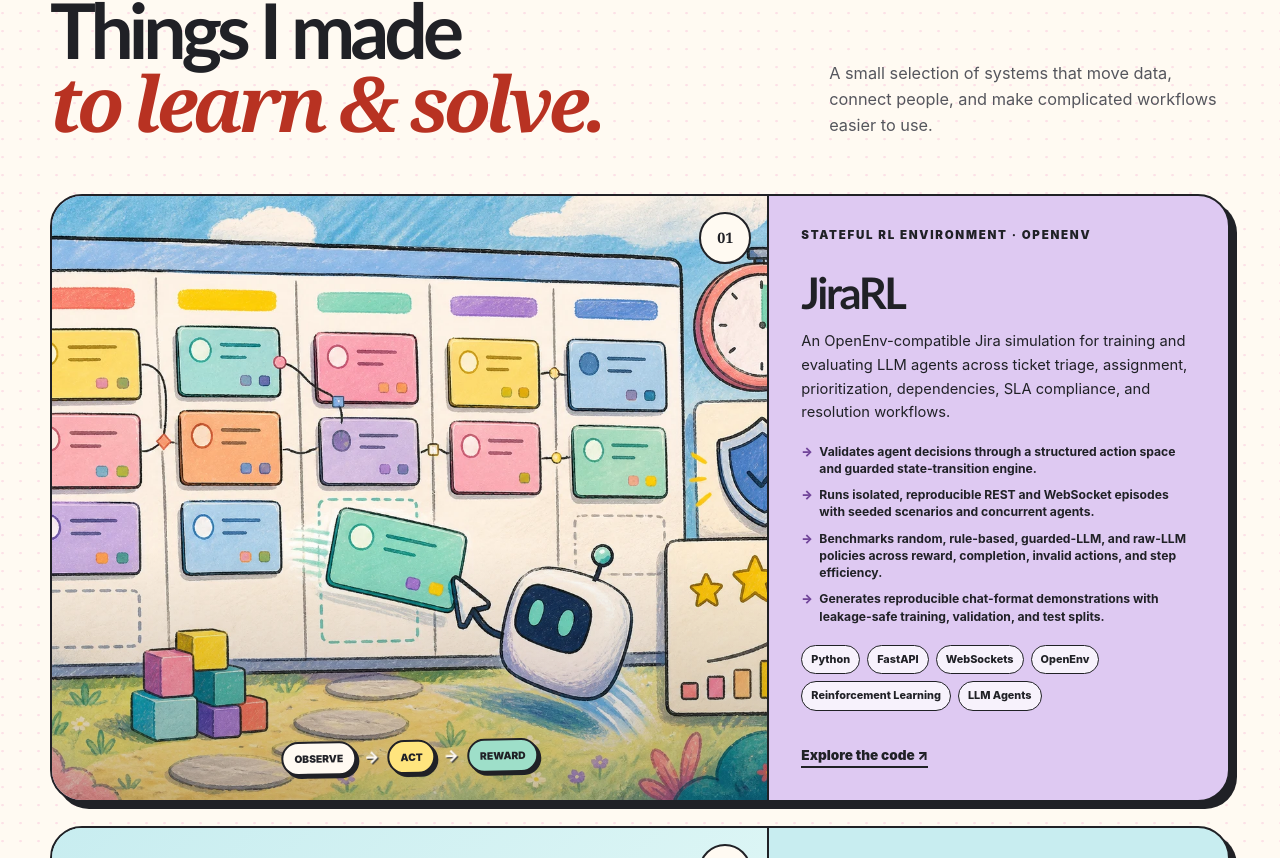
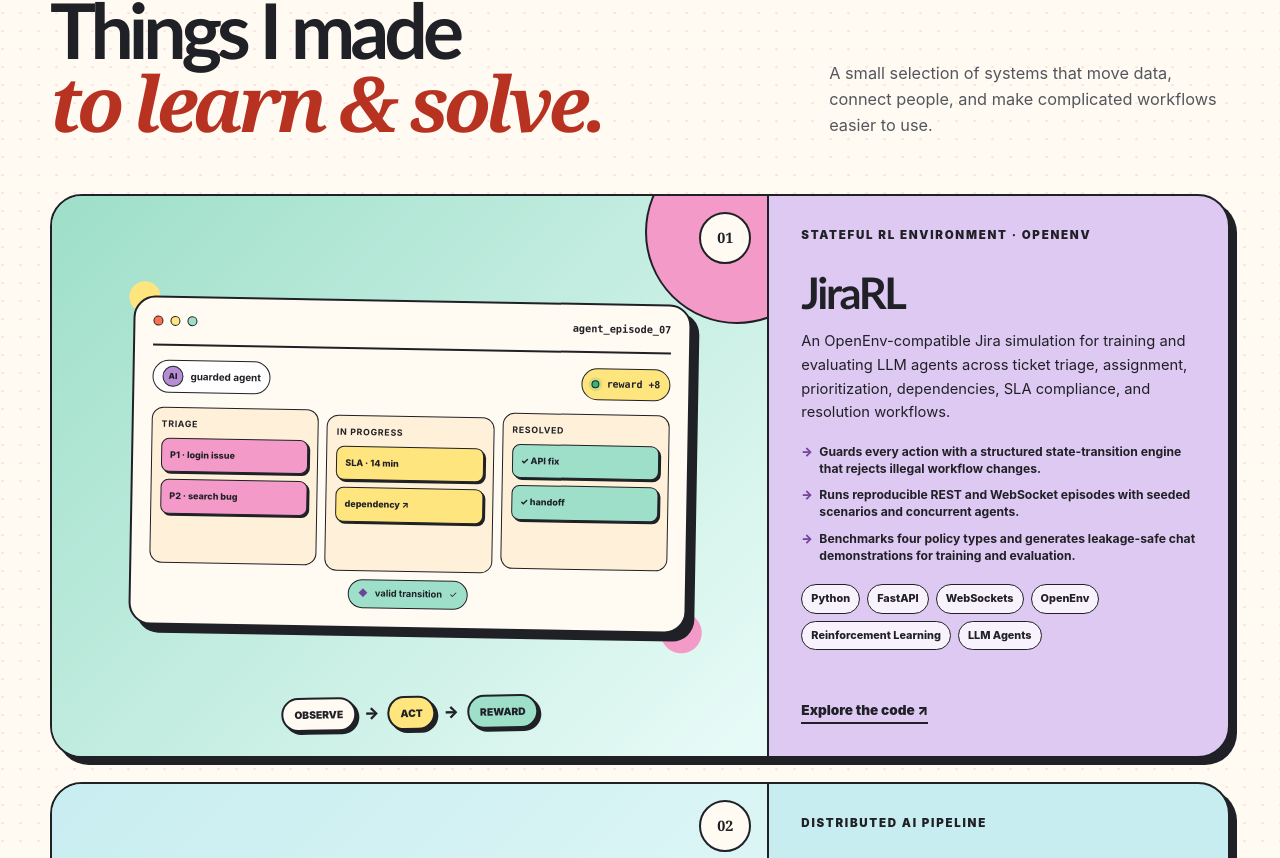
Before and after one commit to git-chirag/portfolio-modern, a Next.js app: page / in a window 1280 px wide. Shown: the part 2922-3780 px from the top of the page. Built offline with nearby package versions, Linux system fonts and the light colour scheme.

Commit message:
Unify project visuals and descriptions

```diff
--- a/app/globals.css
+++ b/app/globals.css
@@ -30,7 +30,6 @@
   --coral-text: #b83222;
   --pink-text: #f49ac8;
   --jira-card: #dec9f2;
-  --jira-shade: rgba(32, 33, 38, 0.24);
   --search-glow: #e9fbf8;
   --pencil-wood: #ffe6b3;
   --experience-bg: #202126;
@@ -1069,22 +1068,149 @@
 }
 
 .project-visual--jira {
-  background: var(--sky);
-}
-
-.project-visual--jira::after {
+  display: grid;
+  place-items: center;
+  background:
+    radial-gradient(circle at 13% 18%, var(--yellow) 0 15px, transparent 16px),
+    radial-gradient(circle at 88% 78%, var(--pink) 0 20px, transparent 21px),
+    linear-gradient(135deg, var(--mint), var(--search-glow));
+}
+
+.project-visual--jira::before {
   content: "";
-  position: absolute;
-  inset: 58% 0 0;
+  width: 180px;
+  height: 180px;
+  position: absolute;
+  right: -62px;
+  top: -56px;
+  border: var(--border);
+  border-radius: 50%;
+  background: var(--pink);
+}
+
+.rl-window {
+  width: 78%;
+  max-width: 570px;
+  padding: 0 18px 18px;
+  position: relative;
   z-index: 1;
-  background: linear-gradient(transparent, var(--jira-shade));
-  pointer-events: none;
-}
-
-.project-visual--jira img {
-  object-fit: cover;
-  object-position: 50% 50%;
-}
+  border: var(--border);
+  border-radius: 22px;
+  background: var(--paper);
+  box-shadow: 8px 8px 0 var(--ink);
+  transform: translateY(-12px) rotate(1deg);
+}
+
+.rl-summary {
+  padding: 14px 0;
+  display: flex;
+  align-items: center;
+  justify-content: space-between;
+  gap: 10px;
+}
+
+.rl-agent,
+.rl-score {
+  min-height: 32px;
+  padding: 5px 9px;
+  display: inline-flex;
+  align-items: center;
+  gap: 7px;
+  border: 1.5px solid var(--ink);
+  border-radius: 999px;
+  background: var(--white);
+  font-size: 0.62rem;
+  font-weight: 900;
+}
+
+.rl-agent i {
+  width: 21px;
+  height: 21px;
+  display: grid;
+  place-items: center;
+  border: 1.25px solid var(--ink);
+  border-radius: 50%;
+  background: var(--lilac);
+  font-size: 0.5rem;
+  font-style: normal;
+}
+
+.rl-score {
+  background: var(--yellow);
+  font-family: ui-monospace, SFMono-Regular, Menlo, monospace;
+}
+
+.rl-score i {
+  width: 8px;
+  height: 8px;
+  border: 1px solid var(--ink);
+  border-radius: 50%;
+  background: #32b77b;
+  box-shadow: 0 0 0 3px rgba(50, 183, 123, 0.2);
+}
+
+.rl-board {
+  display: grid;
+  grid-template-columns: repeat(3, minmax(0, 1fr));
+  gap: 8px;
+}
+
+.rl-column {
+  min-width: 0;
+  min-height: 156px;
+  padding: 9px;
+  display: flex;
+  flex-direction: column;
+  gap: 7px;
+  border: 1.5px solid var(--ink);
+  border-radius: 12px;
+  background: var(--cream);
+}
+
+.rl-column:nth-child(2) {
+  transform: translateY(5px);
+}
+
+.rl-column > strong {
+  overflow: hidden;
+  font-size: 0.55rem;
+  letter-spacing: 0.08em;
+  text-overflow: ellipsis;
+  text-transform: uppercase;
+  white-space: nowrap;
+}
+
+.rl-ticket {
+  padding: 9px 8px;
+  overflow: hidden;
+  border: 1.25px solid var(--ink);
+  border-radius: 8px;
+  background: var(--pink);
+  box-shadow: 2px 2px 0 var(--ink);
+  font-size: 0.56rem;
+  font-weight: 800;
+  text-overflow: ellipsis;
+  white-space: nowrap;
+}
+
+.rl-column:nth-child(2) .rl-ticket { background: var(--yellow); }
+.rl-column:nth-child(3) .rl-ticket { background: var(--mint); }
+
+.rl-guard {
+  width: fit-content;
+  margin: 13px auto 0;
+  padding: 6px 9px;
+  display: flex;
+  align-items: center;
+  gap: 7px;
+  border: 1.5px solid var(--ink);
+  border-radius: 999px;
+  background: var(--mint);
+  font-size: 0.58rem;
+}
+
+.rl-guard span { color: var(--purple-accent); }
+.rl-guard i { font-style: normal; }
 
 .jira-loop {
   position: absolute;
@@ -1112,10 +1238,9 @@
 .jira-loop span:nth-of-type(3) { background: var(--mint); }
 
 .jira-loop i {
-  color: var(--paper);
+  color: var(--ink);
   font-style: normal;
   font-weight: 950;
-  filter: drop-shadow(1px 1px 0 var(--ink));
 }
 
 .project-visual--search {
@@ -2139,6 +2264,71 @@
   .project-copy { padding: 24px; }
   .project-kicker { margin-bottom: 20px; }
   .project-copy h3 { font-size: 2.2rem; }
+
+  .rl-window {
+    width: 86%;
+    padding: 0 10px 10px;
+    border-radius: 16px;
+    box-shadow: 5px 5px 0 var(--ink);
+    transform: translateY(-10px) rotate(1deg);
+  }
+
+  .rl-window .mock-window-bar { height: 32px; }
+  .rl-window .mock-window-bar b { font-size: 0.48rem; }
+
+  .rl-summary { padding: 7px 0; }
+
+  .rl-agent,
+  .rl-score {
+    min-height: 24px;
+    padding: 3px 6px;
+    gap: 4px;
+    font-size: 0.48rem;
+  }
+
+  .rl-agent i {
+    width: 16px;
+    height: 16px;
+    font-size: 0.4rem;
+  }
+
+  .rl-board { gap: 5px; }
+
+  .rl-column {
+    min-height: 72px;
+    padding: 5px;
+    gap: 4px;
+    border-radius: 8px;
+  }
+
+  .rl-column > strong { font-size: 0.43rem; }
+
+  .rl-ticket {
+    padding: 4px 5px;
+    border-width: 1px;
+    border-radius: 5px;
+    box-shadow: 1px 1px 0 var(--ink);
+    font-size: 0.43rem;
+  }
+
+  .rl-ticket:nth-child(3) { display: none; }
+
+  .rl-guard {
+    margin-top: 6px;
+    padding: 3px 6px;
+    gap: 4px;
+    font-size: 0.44rem;
+  }
+
+  .project-visual--jira .jira-loop {
+    bottom: 8px;
+    gap: 4px;
+  }
+
+  .project-visual--jira .jira-loop span {
+    padding: 4px 6px;
+    font-size: 0.48rem;
+  }
 
   .skill-group {
     padding: 22px;
@@ -2243,7 +2433,6 @@
   --coral-text: #ff9a84;
   --pink-text: #ffacd5;
   --jira-card: #352a46;
-  --jira-shade: rgba(9, 11, 18, 0.78);
   --search-glow: #182a34;
   --pencil-wood: #ffd99b;
   --experience-bg: #0b0d14;
@@ -2251,15 +2440,6 @@
   --experience-border: #f7f1e3;
 }
 
-[data-theme="dark"] .project-visual--jira img {
-  filter: saturate(0.9) brightness(0.82);
-}
-
-[data-theme="dark"] .jira-loop i {
-  color: var(--ink);
-  filter: drop-shadow(1px 1px 0 var(--paper));
-}
-
 [data-theme="dark"] .skill-logo {
   padding: 2px;
   border-radius: 6px;
--- a/app/page.tsx
+++ b/app/page.tsx
@@ -1,5 +1,4 @@
 /* eslint-disable @next/next/no-img-element */
-import Image from "next/image";
 import { PortraitSwitcher } from "./PortraitSwitcher";
 import { ThemeToggle } from "./ThemeToggle";
 
@@ -43,10 +42,9 @@
     description:
       "An OpenEnv-compatible Jira simulation for training and evaluating LLM agents across ticket triage, assignment, prioritization, dependencies, SLA compliance, and resolution workflows.",
     highlights: [
-      "Validates agent decisions through a structured action space and guarded state-transition engine.",
-      "Runs isolated, reproducible REST and WebSocket episodes with seeded scenarios and concurrent agents.",
-      "Benchmarks random, rule-based, guarded-LLM, and raw-LLM policies across reward, completion, invalid actions, and step efficiency.",
-      "Generates reproducible chat-format demonstrations with leakage-safe training, validation, and test splits.",
+      "Guards every action with a structured state-transition engine that rejects illegal workflow changes.",
+      "Runs reproducible REST and WebSocket episodes with seeded scenarios and concurrent agents.",
+      "Benchmarks four policy types and generates leakage-safe chat demonstrations for training and evaluation.",
     ],
     technologies: ["Python", "FastAPI", "WebSockets", "OpenEnv", "Reinforcement Learning", "LLM Agents"],
     visual: "jira",
@@ -58,7 +56,11 @@
     kicker: "Distributed AI pipeline",
     description:
       "An asynchronous FastAPI and Celery system that generates CLIP embeddings for text-to-image retrieval, visual similarity search, and near-duplicate detection. Redis coordinates jobs, Qdrant indexes vectors, and S3 stores processed assets.",
-    highlights: [],
+    highlights: [
+      "Generates CLIP embeddings for text search, visual similarity, and near-duplicate detection.",
+      "Coordinates asynchronous processing through FastAPI, Celery, and Redis workers.",
+      "Indexes vectors in Qdrant while storing processed assets reliably in Amazon S3.",
+    ],
     technologies: ["FastAPI", "Celery", "CLIP", "Qdrant", "Redis", "AWS", "Docker"],
     visual: "search",
     href: "https://github.com/git-chirag/image_processor",
@@ -69,7 +71,11 @@
     kicker: "Published research · DApp",
     description:
       "A role-aware Ethereum application for transparent product listings, bidding, purchasing, and traceability across the supply chain.",
-    highlights: [],
+    highlights: [
+      "Models producer, distributor, retailer, and customer workflows with role-aware access.",
+      "Uses Solidity contracts to preserve bidding, purchasing, and product provenance on-chain.",
+      "Extends the ideas explored in my published IEEE research on blockchain supply chains.",
+    ],
     technologies: ["Ethereum", "Solidity", "React", "Tailwind"],
     visual: "chain",
     href: "https://github.com/git-chirag",
@@ -80,7 +86,11 @@
     kicker: "Location-aware mobile app",
     description:
       "A Flutter app for connection requests, live location sharing, and nearby meeting-place suggestions powered by Google Maps.",
-    highlights: [],
+    highlights: [
+      "Supports connection requests and permission-aware live location sharing between friends.",
+      "Suggests practical meeting places near the people joining through Google Maps.",
+      "Uses Flutter and Firebase for a responsive mobile experience with real-time updates.",
+    ],
     technologies: ["Flutter", "Dart", "Firebase", "Google Maps"],
     visual: "meetup",
     href: "https://github.com/git-chirag",
@@ -180,13 +190,37 @@
 function ProjectVisual({ kind, title }: { kind: string; title: string }) {
   if (kind === "jira") {
     return (
-      <div className="project-visual project-visual--jira">
-        <Image
-          src="/project-jirarl.webp"
-          alt={`Pastel ticket-workflow and reinforcement-learning illustration for ${title}`}
-          fill
-          sizes="(max-width: 900px) 100vw, 62vw"
-        />
+      <div className="project-visual project-visual--jira" role="img" aria-label={`Pastel reinforcement-learning ticket board illustration for ${title}`}>
+        <div className="rl-window" aria-hidden="true">
+          <div className="mock-window-bar">
+            <span /><span /><span />
+            <b>agent_episode_07</b>
+          </div>
+          <div className="rl-summary">
+            <span className="rl-agent"><i>AI</i><b>guarded agent</b></span>
+            <span className="rl-score"><i /> reward +8</span>
+          </div>
+          <div className="rl-board">
+            <div className="rl-column">
+              <strong>Triage</strong>
+              <span className="rl-ticket">P1 · login issue</span>
+              <span className="rl-ticket">P2 · search bug</span>
+            </div>
+            <div className="rl-column">
+              <strong>In progress</strong>
+              <span className="rl-ticket">SLA · 14 min</span>
+              <span className="rl-ticket">dependency ↗</span>
+            </div>
+            <div className="rl-column">
+              <strong>Resolved</strong>
+              <span className="rl-ticket">✓ API fix</span>
+              <span className="rl-ticket">✓ handoff</span>
+            </div>
+          </div>
+          <div className="rl-guard">
+            <span>◆</span><strong>valid transition</strong><i>✓</i>
+          </div>
+        </div>
         <div className="jira-loop" aria-hidden="true">
           <span>observe</span><i>→</i><span>act</span><i>→</i><span>reward</span>
         </div>
@@ -454,11 +488,9 @@
                   <p className="project-kicker">{project.kicker}</p>
                   <h3>{project.title}</h3>
                   <p>{project.description}</p>
-                  {project.highlights.length > 0 && (
-                    <ul className="project-highlights">
-                      {project.highlights.map((highlight) => <li key={highlight}>{highlight}</li>)}
-                    </ul>
-                  )}
+                  <ul className="project-highlights">
+                    {project.highlights.map((highlight) => <li key={highlight}>{highlight}</li>)}
+                  </ul>
                   <div className="tag-list">
                     {project.technologies.map((technology) => <span key={technology}>{technology}</span>)}
                   </div>
```
Also changed, not shown: public/project-jirarl.webp (deleted), 1 other file (tests, documents, lock files or other folders).
